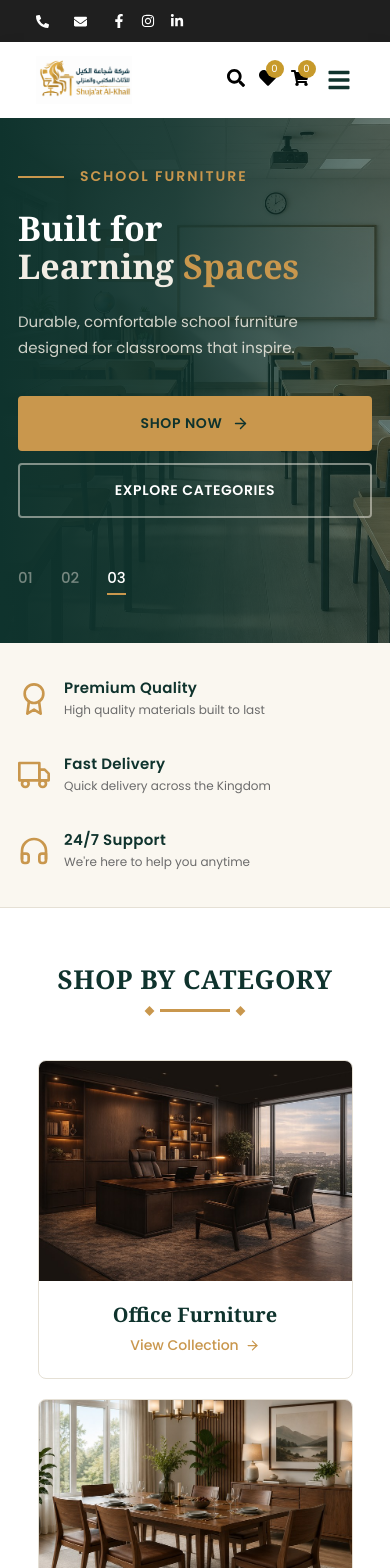
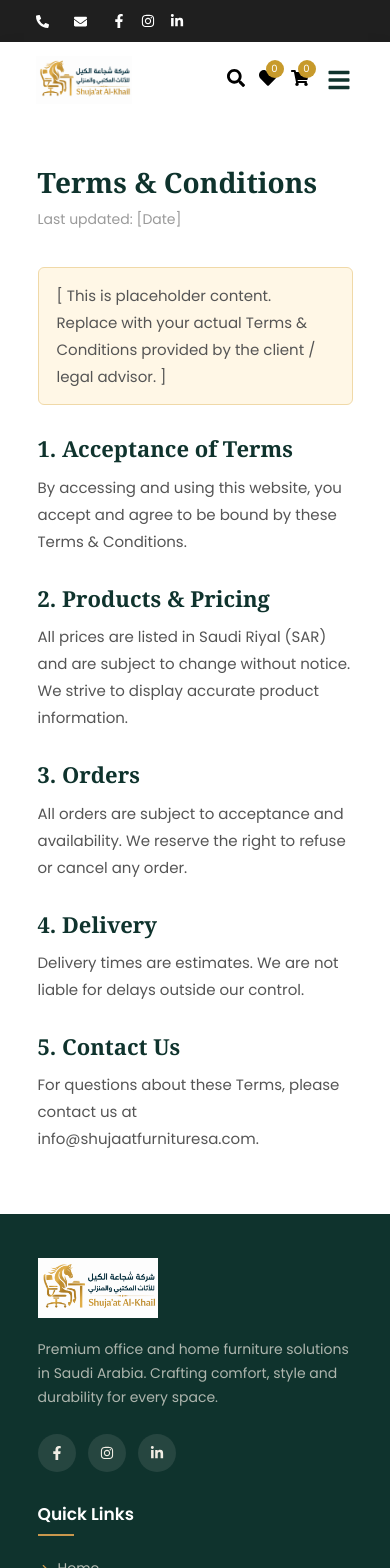
Before and after one commit to abdullahalicoco123-debug/shujaat-al-khail, a React (Vite) app in the folder client/: page /terms in a window 390 px wide. Shown: the top 1568 px of the page. Built offline with nearby package versions, Linux system fonts and the light colour scheme.

Commit message:
Add routing and pages (About, Contact, Privacy, Terms)

```diff
--- a/client/src/App.jsx
+++ b/client/src/App.jsx
@@ -1,7 +1,23 @@
+import { Routes, Route } from "react-router-dom";
+import Layout from "./components/Layout/Layout";
 import Home from "./pages/Home";
+import AboutPage from "./pages/AboutPage";
+import ContactPage from "./pages/ContactPage";
+import PrivacyPage from "./pages/PrivacyPage";
+import TermsPage from "./pages/TermsPage";
 
 function App() {
-  return <Home />;
+  return (
+    <Routes>
+      <Route path="/" element={<Layout />}>
+        <Route index element={<Home />} />
+        <Route path="about" element={<AboutPage />} />
+        <Route path="contact" element={<ContactPage />} />
+        <Route path="privacy" element={<PrivacyPage />} />
+        <Route path="terms" element={<TermsPage />} />
+      </Route>
+    </Routes>
+  );
 }
 
 export default App;
--- a/client/src/components/Footer/Footer.jsx
+++ b/client/src/components/Footer/Footer.jsx
@@ -1,9 +1,16 @@
+import { Link } from "react-router-dom";
 import { FiMapPin, FiPhone, FiMail, FiChevronRight } from "react-icons/fi";
 import { FaFacebookF, FaInstagram, FaLinkedinIn } from "react-icons/fa";
 import logo from "../../assets/logo/logo.png";
 import "./Footer.css";
 
-const quickLinks = ["Home", "Shop", "About Us", "Contact Us"];
+const quickLinks = [
+  { label: "Home", path: "/" },
+  { label: "Shop", path: "/shop" },
+  { label: "About Us", path: "/about" },
+  { label: "Contact Us", path: "/contact" },
+];
+
 const categories = [
   "Office Furniture",
   "Dining Table",
@@ -46,10 +53,10 @@ const Footer = () => {
             <ul className="footer-links">
               {quickLinks.map((link, index) => (
                 <li key={index}>
-                  <a href="#" className="footer-link">
+                  <Link to={link.path} className="footer-link">
                     <FiChevronRight className="footer-link-icon" />
-                    {link}
-                  </a>
+                    {link.label}
+                  </Link>
                 </li>
               ))}
             </ul>
@@ -99,9 +106,9 @@ const Footer = () => {
             © {currentYear} Shuja'at Al-Khail. All rights reserved.
           </p>
           <div className="footer-bottom-links">
-            <a href="#">Privacy Policy</a>
+            <Link to="/privacy">Privacy Policy</Link>
             <span className="footer-bottom-divider">|</span>
-            <a href="#">Terms &amp; Conditions</a>
+            <Link to="/terms">Terms &amp; Conditions</Link>
           </div>
         </div>
       </div>
--- /dev/null
+++ b/client/src/components/Layout/Layout.jsx
@@ -0,0 +1,19 @@
+import { Outlet } from "react-router-dom";
+import TopBar from "../TopBar/TopBar";
+import Navbar from "../Navbar/Navbar";
+import Footer from "../Footer/Footer";
+
+function Layout() {
+  return (
+    <>
+      <TopBar />
+      <Navbar />
+      <main>
+        <Outlet />
+      </main>
+      <Footer />
+    </>
+  );
+}
+
+export default Layout;
--- a/client/src/components/Navbar/Navbar.jsx
+++ b/client/src/components/Navbar/Navbar.jsx
@@ -1,3 +1,4 @@
+import { Link } from "react-router-dom";
 import { useState } from "react";
 import "./Navbar.css";
 import logo from "../../assets/logo/logo.png";
@@ -47,11 +48,11 @@ function Navbar() {
 
         {/* Desktop Navigation */}
         <nav className="navbar-menu">
-          <a className="active" href="#">
+          <Link className="active" to="/">
             HOME
-          </a>
+          </Link>
 
-          <a href="#">SHOP</a>
+          <Link to="/shop">SHOP</Link>
 
           <div
             className="navbar-dropdown"
@@ -78,9 +79,9 @@ function Navbar() {
             )}
           </div>
 
-          <a href="#">ABOUT US</a>
+          <Link to="/about">ABOUT US</Link>
 
-          <a href="#">CONTACT US</a>
+          <Link to="/contact">CONTACT US</Link>
         </nav>
 
         {/* Right Side */}
@@ -153,21 +154,13 @@ function Navbar() {
       {/* Mobile Menu */}
       {isMobileMenuOpen && (
         <nav className="mobile-menu">
-          <a
-            href="#"
-            className="mobile-menu-link active"
-            onClick={closeMobileMenu}
-          >
+          <Link to="/" className="mobile-menu-link active" onClick={closeMobileMenu}>
             HOME
-          </a>
+          </Link>
 
-          <a
-            href="#"
-            className="mobile-menu-link"
-            onClick={closeMobileMenu}
-          >
+          <Link to="/shop" className="mobile-menu-link" onClick={closeMobileMenu}>
             SHOP
-          </a>
+          </Link>
 
           <button
             className="mobile-menu-link mobile-cat-trigger"
@@ -197,21 +190,12 @@ function Navbar() {
             </div>
           )}
 
-          <a
-            href="#"
-            className="mobile-menu-link"
-            onClick={closeMobileMenu}
-          >
+          <Link to="/about" className="mobile-menu-link" onClick={closeMobileMenu}>
             ABOUT US
-          </a>
-
-          <a
-            href="#"
-            className="mobile-menu-link"
-            onClick={closeMobileMenu}
-          >
+          </Link>
+         <Link to="/contact" className="mobile-menu-link" onClick={closeMobileMenu}>
             CONTACT US
-          </a>
+          </Link>
 
           <button
             className="mobile-quote-btn"
--- /dev/null
+++ b/client/src/pages/AboutPage.jsx
@@ -0,0 +1,13 @@
+import About from "../components/About/About";
+import WhyChooseUs from "../components/WhyChooseUs/WhyChooseUs";
+
+function AboutPage() {
+  return (
+    <>
+      <About />
+      <WhyChooseUs />
+    </>
+  );
+}
+
+export default AboutPage;
--- /dev/null
+++ b/client/src/pages/ContactPage.jsx
@@ -0,0 +1,11 @@
+import Contact from "../components/Contact/Contact";
+
+function ContactPage() {
+  return (
+    <>
+      <Contact />
+    </>
+  );
+}
+
+export default ContactPage;
--- a/client/src/pages/Home.jsx
+++ b/client/src/pages/Home.jsx
@@ -1,5 +1,3 @@
-import TopBar from "../components/TopBar/TopBar";
-import Navbar from "../components/Navbar/Navbar";
 import Hero from "../components/Hero/Hero";
 import Features from "../components/Features/Features";
 import Categories from "../components/Categories/Categories";
@@ -8,13 +6,10 @@ import WhyChooseUs from "../components/WhyChooseUs/WhyChooseUs";
 import About from "../components/About/About";
 import Testimonials from "../components/Testimonials/Testimonials";
 import Contact from "../components/Contact/Contact";
-import Footer from "../components/Footer/Footer";
 
 function Home() {
   return (
     <>
-      <TopBar />
-      <Navbar />
       <Hero />
       <Features />
       <Categories />
@@ -23,7 +18,6 @@ function Home() {
       <About />
       <Testimonials />
       <Contact />
-      <Footer />
     </>
   );
 }
--- /dev/null
+++ b/client/src/pages/LegalPage.css
@@ -0,0 +1,68 @@
+.legal-page {
+  width: 100%;
+  background-color: var(--color-white);
+  padding: 70px 0;
+  min-height: 60vh;
+}
+
+.legal-container {
+  max-width: 860px;
+  margin: 0 auto;
+  padding: 0 40px;
+}
+
+.legal-title {
+  font-family: var(--font-heading);
+  font-size: 38px;
+  font-weight: 700;
+  color: var(--color-dark-teal);
+  margin-bottom: 8px;
+}
+
+.legal-updated {
+  font-family: var(--font-body);
+  font-size: 14px;
+  color: #9a9a9a;
+  margin-bottom: 36px;
+}
+
+.legal-placeholder-note {
+  background-color: #fff7e6;
+  border: 1px solid #f0d9a8;
+  border-radius: 6px;
+  padding: 14px 18px;
+  font-family: var(--font-body);
+  font-size: 14px;
+  color: #8a6d3b;
+  margin-bottom: 30px;
+}
+
+.legal-content h2 {
+  font-family: var(--font-heading);
+  font-size: 22px;
+  font-weight: 600;
+  color: var(--color-dark-teal);
+  margin: 30px 0 12px;
+}
+
+.legal-content p {
+  font-family: var(--font-body);
+  font-size: 15px;
+  line-height: 1.8;
+  color: #555;
+  margin-bottom: 14px;
+}
+
+@media (max-width: 576px) {
+  .legal-page {
+    padding: 48px 0;
+  }
+
+  .legal-container {
+    padding: 0 18px;
+  }
+
+  .legal-title {
+    font-size: 28px;
+  }
+}
--- /dev/null
+++ b/client/src/pages/PrivacyPage.jsx
@@ -0,0 +1,51 @@
+import "./LegalPage.css";
+
+function PrivacyPage() {
+  return (
+    <section className="legal-page">
+      <div className="container legal-container">
+        <h1 className="legal-title">Privacy Policy</h1>
+        <p className="legal-updated">Last updated: [Date]</p>
+
+        <div className="legal-content">
+          <p className="legal-placeholder-note">
+            [ This is placeholder content. Replace with your actual Privacy
+            Policy provided by the client / legal advisor. ]
+          </p>
+
+          <h2>1. Information We Collect</h2>
+          <p>
+            We collect information you provide directly to us, such as when you
+            create an account, place an order, or contact us.
+          </p>
+
+          <h2>2. How We Use Your Information</h2>
+          <p>
+            We use the information we collect to process orders, communicate with
+            you, and improve our services.
+          </p>
+
+          <h2>3. Information Sharing</h2>
+          <p>
+            We do not sell your personal information. We may share it with
+            service providers who help us operate our business.
+          </p>
+
+          <h2>4. Data Security</h2>
+          <p>
+            We implement appropriate security measures to protect your personal
+            information.
+          </p>
+
+          <h2>5. Contact Us</h2>
+          <p>
+            If you have questions about this Privacy Policy, please contact us at
+            info@shujaatfurnituresa.com.
+          </p>
+        </div>
+      </div>
+    </section>
+  );
+}
+
+export default PrivacyPage;
--- /dev/null
+++ b/client/src/pages/TermsPage.jsx
@@ -0,0 +1,51 @@
+import "./LegalPage.css";
+
+function TermsPage() {
+  return (
+    <section className="legal-page">
+      <div className="container legal-container">
+        <h1 className="legal-title">Terms &amp; Conditions</h1>
+        <p className="legal-updated">Last updated: [Date]</p>
+
+        <div className="legal-content">
+          <p className="legal-placeholder-note">
+            [ This is placeholder content. Replace with your actual Terms &amp;
+            Conditions provided by the client / legal advisor. ]
+          </p>
+
+          <h2>1. Acceptance of Terms</h2>
+          <p>
+            By accessing and using this website, you accept and agree to be bound
+            by these Terms &amp; Conditions.
+          </p>
+
+          <h2>2. Products &amp; Pricing</h2>
+          <p>
+            All prices are listed in Saudi Riyal (SAR) and are subject to change
+            without notice. We strive to display accurate product information.
+          </p>
+
+          <h2>3. Orders</h2>
+          <p>
+            All orders are subject to acceptance and availability. We reserve the
+            right to refuse or cancel any order.
+          </p>
+
+          <h2>4. Delivery</h2>
+          <p>
+            Delivery times are estimates. We are not liable for delays outside our
+            control.
+          </p>
+
+          <h2>5. Contact Us</h2>
+          <p>
+            For questions about these Terms, please contact us at
+            info@shujaatfurnituresa.com.
+          </p>
+        </div>
+      </div>
+    </section>
+  );
+}
+
+export default TermsPage;
```
